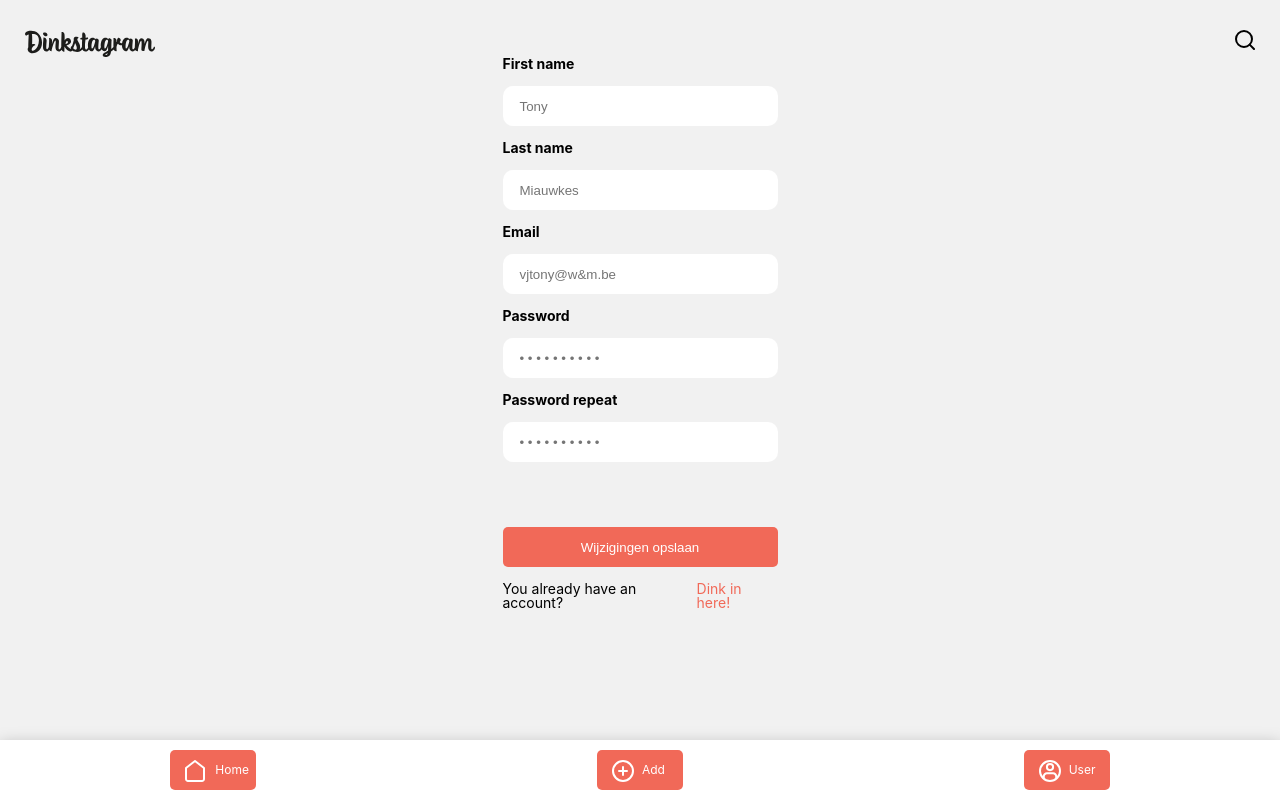
After one commit to nicolasvdsp/IMDstagram, a PHP site: page /usersettings.php in a window 1280 px wide. The commit adds this page. Run offline with PHP 8.4, Linux system fonts and the light colour scheme.

Commit message:
feat: saves the user id in the session id for later reuse

```diff
--- a/add.php
+++ b/add.php
@@ -21,8 +21,8 @@
 
         <nav class="navbar">
             <a class="navbar__btn" href="index.php">Home</a>
-            <a class="navbar__btn" href="#">Add</a>
-            <a class="navbar__btn" href="#">User</a>
+            <a class="navbar__btn" href="add.php">Add</a>
+            <a class="navbar__btn" href="usersettings.php">User</a>
 
         </nav>
 
--- a/classes/User.php
+++ b/classes/User.php
@@ -13,6 +13,12 @@ class User{
     public function getFirstName() {
         return $this->firstname;
     }
+    // public function updateFirstName($firstname) {
+    //     $conn = Db::getConnection();
+    //     $statement = $conn->prepare("UPDATE users SET firstname = :firstname WHERE id = :id");
+    //     $statement->bindValue(":firstname", $firstname);
+    //     $statement->bindVlaue(":id", $id);
+    // }
 
 
     public function setLastname($lastname) {
@@ -94,9 +100,18 @@ class User{
 
     }
 
+    public static function getIdByEmail($email){
+        $conn = Db::getConnection();
+        $statement = $conn->prepare("SELECT id FROM users WHERE email = :email");
+        $statement->bindValue(':email', $email);
+        $statement->execute();
+        $result = $statement->fetch();
+        return $result['id'];
+    }
+
     public function startSession($e) {
         session_start();
-        $_SESSION['email'] = $e;
+        $_SESSION['id'] = $e;
         header('location: index.php');
     }
 
--- a/login.php
+++ b/login.php
@@ -9,8 +9,12 @@
         $user->setEmail($_POST['email']);
         $user->setPassword($_POST['password']);
 
+
+
         if($user->canLogin($_POST['email'], $_POST['password'])) {
-            $user->startSession($_POST['email']);
+            $id = User::getIdByEmail($user->getEmail());
+            $user->startSession($id);
+
 
         } else{
             echo "kaas";
--- /dev/null
+++ b/usersettings.php
@@ -0,0 +1,73 @@
+<?php
+
+    ini_set('display_errors', true);
+    include_once(__DIR__ . "/classes/User.php");
+    include_once(__DIR__ . "/classes/Db.php");
+
+    if(!empty($_POST)) {
+        $user = new User();
+        $user->updateFirstname($_POST['firstname']);
+        $user->updateLastname($_POST['lastname']);
+        $user->updateEmail($_POST['email']);
+
+        // if($user->canLogin($_POST['email'], $_POST['password'])) {
+        //     $user->startSession($_POST['email']);
+
+        // } else{
+        //     echo "kaas";
+        //     $errorLogin = "Email en wachtwoord komen niet overeen";
+        // }
+
+    }
+
+?><!DOCTYPE html>
+<html lang="en">
+<head>
+    <meta charset="UTF-8">
+    <meta http-equiv="X-UA-Compatible" content="IE=edge">
+    <meta name="viewport" content="width=device-width, initial-scale=1.0">
+    <title>Login</title>
+    <link rel="stylesheet" type="text/css" href="css/reset.css">
+    <link rel="stylesheet" type="text/css" href="css/style.css">
+</head>
+<body>
+    <div class="header">
+        <img class="logo" src="./assets/logo_dinkstagram.svg" alt="Logo Dinkstagram"/>
+        <a href="#"><img class="search" src="./assets/icon_search.svg" alt="Search button"/></a>
+    </div>
+
+    <div class="login">
+        <form action="" method="POST">
+            <div class="form__input">
+                <label for="firstName">First name</label>
+                <input type="text" id="firstName" name="firstname" placeholder="Tony">
+            </div>
+            <div class="form__input">
+                <label for="lastName">Last name</label>
+                <input type="text" id="lastName" name="lastname" placeholder="Miauwkes">
+            </div>
+            <div class="form__input">
+                <label for="email">Email</label>
+                <input type="text" id="email" name="email" placeholder="vjtony@w&m.be">
+            </div>
+            <div class="form__input">
+                <label for="password">Password</label>
+                <input type="text" id="password" name="password" placeholder="• • • • • • • • • •">
+            </div>
+            <div class="form__input">
+                <label for="passwordRepeat">Password repeat</label>
+                <input type="text" id="passwordRepeat" name="passwordRepeat" placeholder="• • • • • • • • • •">
+            </div>
+            <input class="btn--login" type="submit" value="Wijzigingen opslaan">
+        </form>
+        <a href="register.php" class="login-register" href="register.php">You already have an account? <span>Dink in here!</span></a>
+    </div>
+
+    <nav class="navbar">
+            <a class="navbar__btn" href="index.php">Home</a>
+            <a class="navbar__btn" href="add.php">Add</a>
+            <a class="navbar__btn" href="usersettings.php">User</a>
+
+        </nav>
+</body>
+</html>
```
Also changed, not shown: index.php (+5 -5 lines).
